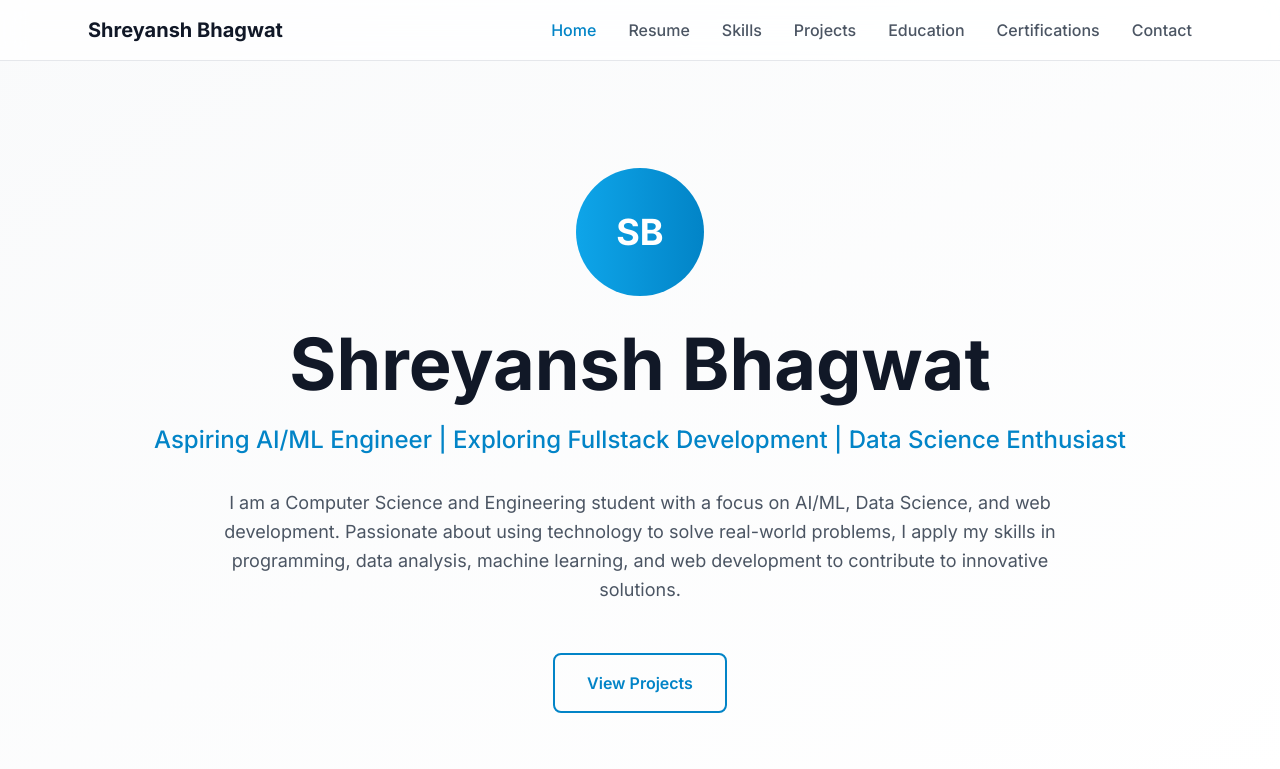
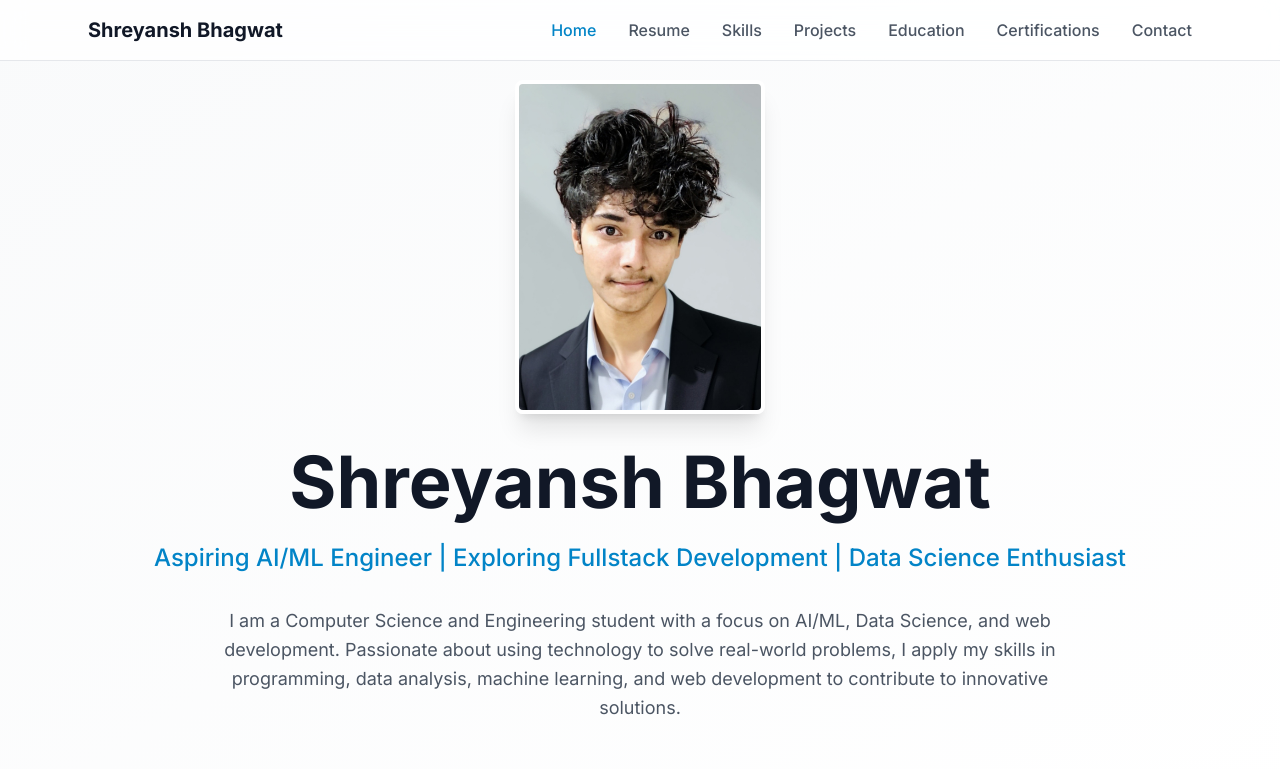
Before and after one commit to ShreyanshBB007/portfolio-site, a Next.js app: page / in a window 1280 px wide. Shown: the top 769 px of the page. Built offline with nearby package versions, Linux system fonts and the light colour scheme.

Commit message:
Some Changes

```diff
--- a/app/globals.css
+++ b/app/globals.css
@@ -30,7 +30,7 @@
 }
 
 ::-webkit-scrollbar-track {
-  background: #f1f5f9;
+  background: #79bd5e;
 }
 
 ::-webkit-scrollbar-thumb {
--- a/app/page.tsx
+++ b/app/page.tsx
@@ -140,9 +140,13 @@ export default function Home() {
   initial={{ scale: 0 }}
   animate={{ scale: 1 }}
   transition={{ delay: 0.2, type: "spring", stiffness: 260, damping: 20 }}
-              className="w-32 h-32 mx-auto mb-8 bg-gradient-to-r from-primary-500 to-primary-600 rounded-full flex items-center justify-center text-4xl font-bold text-white"
+  className="mx-auto mb-8 shadow-xl border-4 border-white rounded-lg overflow-hidden max-w-[250px]"
 >
-              SB
+  <img
+    src="/profile-photo.jpg"
+    alt="Shreyansh Bhagwat"
+    className="object-contain h-auto w-full mx-auto hover:scale-105 transition-transform duration-300"
+  />
             </motion.div>
             <h1 className="text-5xl md:text-7xl font-bold text-gray-900 mb-6">
               Shreyansh Bhagwat
```
Also changed, not shown: public/profile-photo.jpg (added). Lines whose indentation alone changed are shown as unchanged.
